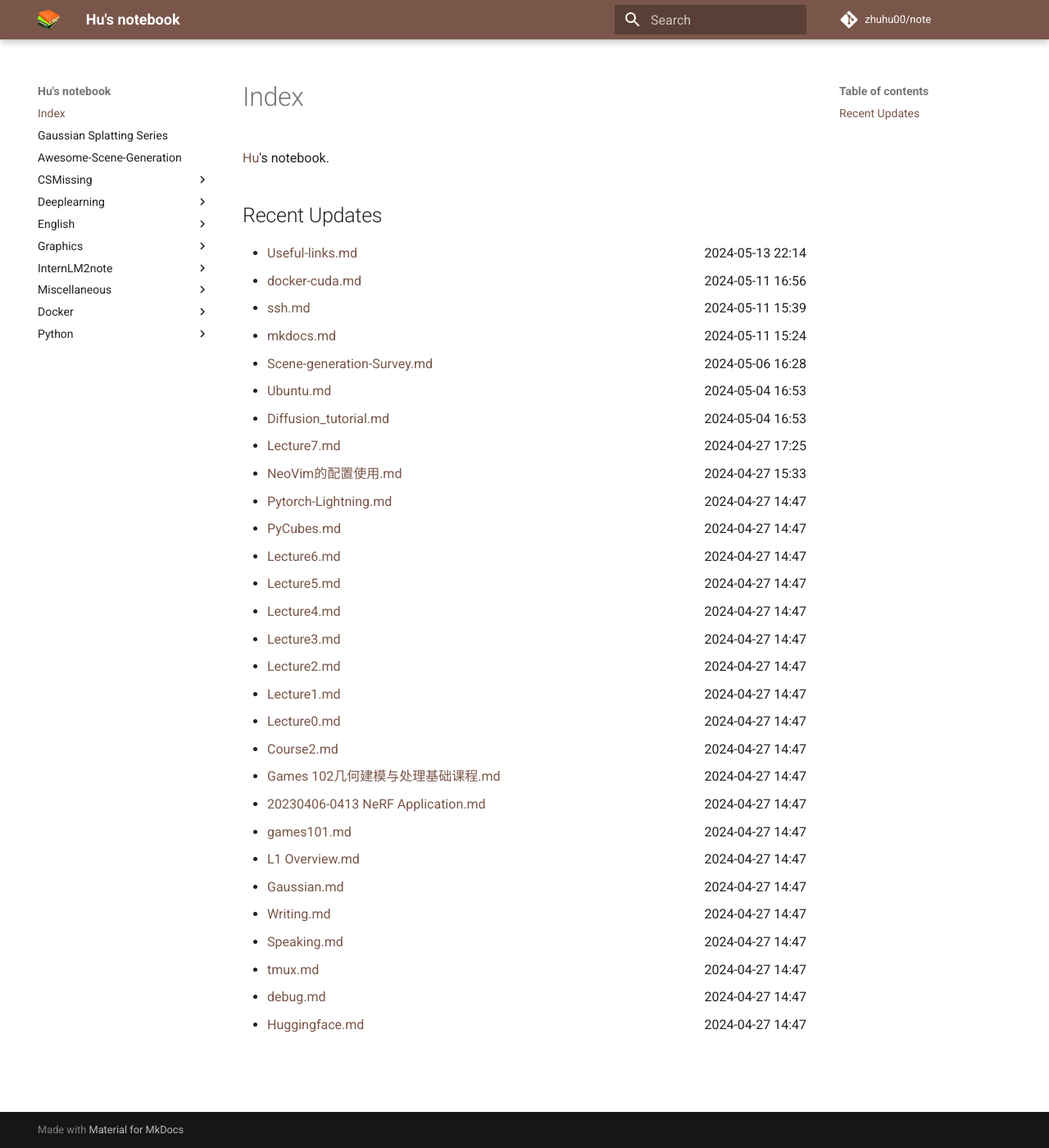
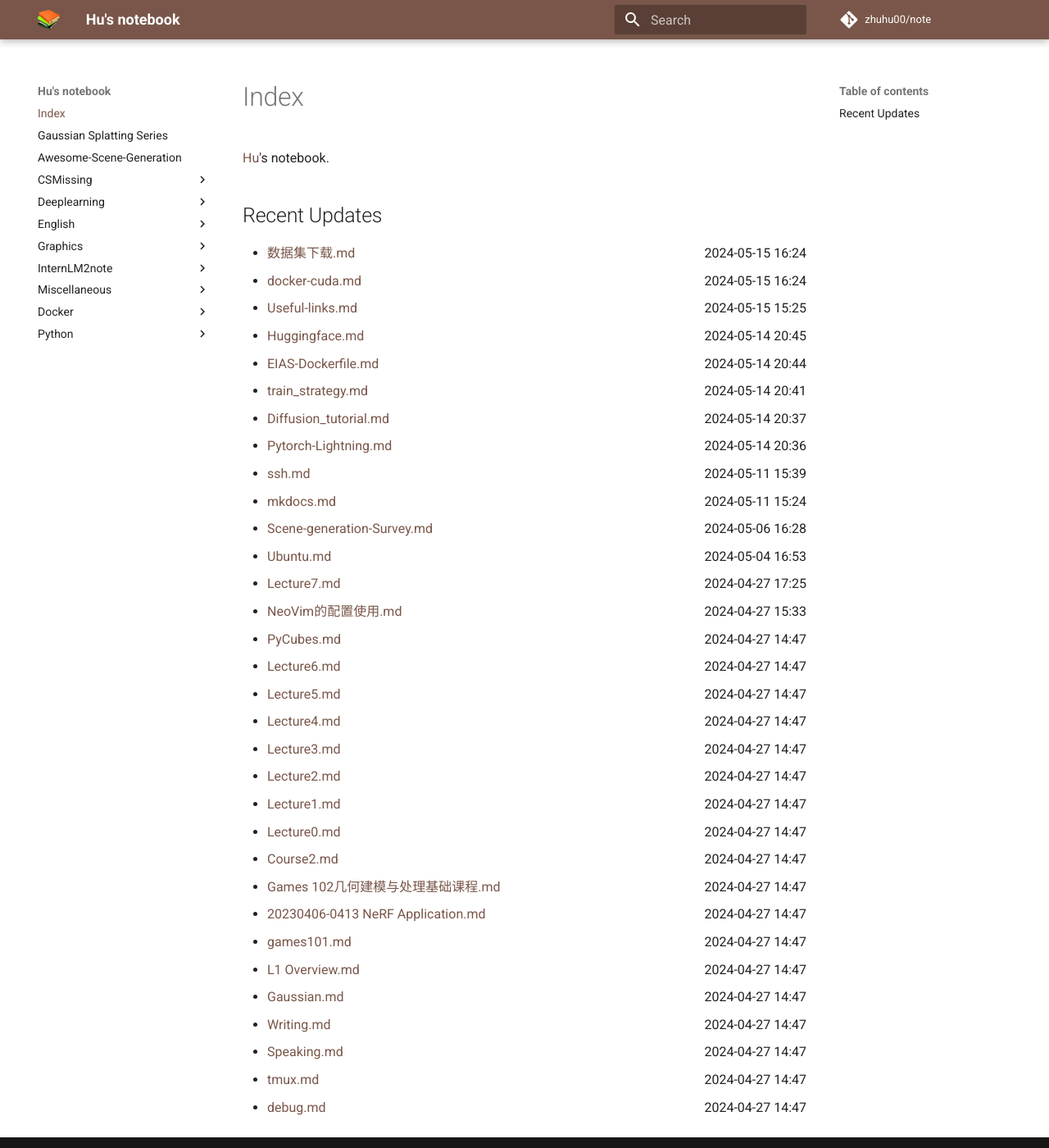
Before and after one commit to zhuhu00/note, an MkDocs documentation site: the page built from docs/index.md, in a window 1280 px wide and 1400 px high. Shown: the whole window at 82% size. Built offline with MkDocs 1.6.1 and Material for MkDocs 9.7.7, drawn with Linux system fonts in a browser that asks for light colours; comment, search, counter and statistics services are not loaded.

Commit message:
update recent

```diff
--- a/docs/index.md
+++ b/docs/index.md
@@ -4,16 +4,20 @@
 [Hu](https://zhuhu00.top/)'s notebook.
 
 ## Recent Updates
-- [Useful-links.md](CSMissing/Useful-links/) <span style="float: right;">2024-05-13 22:14</span>
-- [docker-cuda.md](docker/docker-cuda/) <span style="float: right;">2024-05-11 16:56</span>
+- [数据集下载.md](Deeplearning/数据集下载/) <span style="float: right;">2024-05-15 16:24</span>
+- [docker-cuda.md](docker/docker-cuda/) <span style="float: right;">2024-05-15 16:24</span>
+- [Useful-links.md](CSMissing/Useful-links/) <span style="float: right;">2024-05-15 15:25</span>
+- [Huggingface.md](CSMissing/Huggingface/) <span style="float: right;">2024-05-14 20:45</span>
+- [EIAS-Dockerfile.md](docker/EIAS-Dockerfile/) <span style="float: right;">2024-05-14 20:44</span>
+- [train_strategy.md](Deeplearning/train_strategy/) <span style="float: right;">2024-05-14 20:41</span>
+- [Diffusion_tutorial.md](Deeplearning/Diffusion_tutorial/) <span style="float: right;">2024-05-14 20:37</span>
+- [Pytorch-Lightning.md](python/Pytorch-Lightning/) <span style="float: right;">2024-05-14 20:36</span>
 - [ssh.md](CSMissing/ssh/) <span style="float: right;">2024-05-11 15:39</span>
 - [mkdocs.md](Miscellaneous/mkdocs/) <span style="float: right;">2024-05-11 15:24</span>
 - [Scene-generation-Survey.md](Scene-generation-Survey/) <span style="float: right;">2024-05-06 16:28</span>
 - [Ubuntu.md](CSMissing/Ubuntu/) <span style="float: right;">2024-05-04 16:53</span>
-- [Diffusion_tutorial.md](Deeplearning/Diffusion_tutorial/) <span style="float: right;">2024-05-04 16:53</span>
 - [Lecture7.md](InternLM2note/Lecture7/) <span style="float: right;">2024-04-27 17:25</span>
 - [NeoVim的配置使用.md](CSMissing/NeoVim的配置使用/) <span style="float: right;">2024-04-27 15:33</span>
-- [Pytorch-Lightning.md](python/Pytorch-Lightning/) <span style="float: right;">2024-04-27 14:47</span>
 - [PyCubes.md](python/PyCubes/) <span style="float: right;">2024-04-27 14:47</span>
 - [Lecture6.md](InternLM2note/Lecture6/) <span style="float: right;">2024-04-27 14:47</span>
 - [Lecture5.md](InternLM2note/Lecture5/) <span style="float: right;">2024-04-27 14:47</span>
@@ -32,4 +36,3 @@
 - [Speaking.md](English/Speaking/) <span style="float: right;">2024-04-27 14:47</span>
 - [tmux.md](CSMissing/tmux/) <span style="float: right;">2024-04-27 14:47</span>
 - [debug.md](CSMissing/debug/) <span style="float: right;">2024-04-27 14:47</span>
-- [Huggingface.md](CSMissing/Huggingface/) <span style="float: right;">2024-04-27 14:47</span>
```
